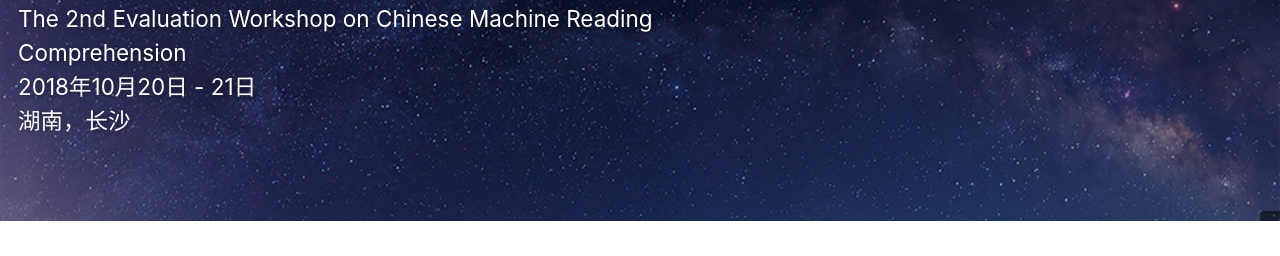
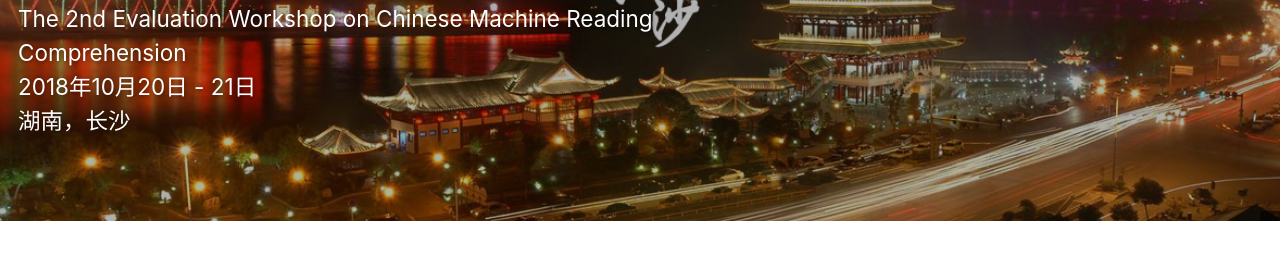
Before and after one commit to hfl-rc/cmrc, a plain HTML site: page index.html in a window 1280 px wide. Shown: the part 227-483 px from the top of the page. Drawn offline with Linux system fonts and the light colour scheme.

Commit message:
add banner

```diff
--- a/index.html
+++ b/index.html
@@ -171,7 +171,7 @@
 
 
 <div class="page__hero--overlay"
-  style="background-color: #5e616c; background-image: url('./images/hfl-banner.png');"
+  style="background-color: #5e616c; background-image: url('./images/cmrc2018-banner.png');"
 >
 
     <div class="wrapper">
```
Also changed, not shown: images/cmrc2018-banner.png (added), 1 other file.
